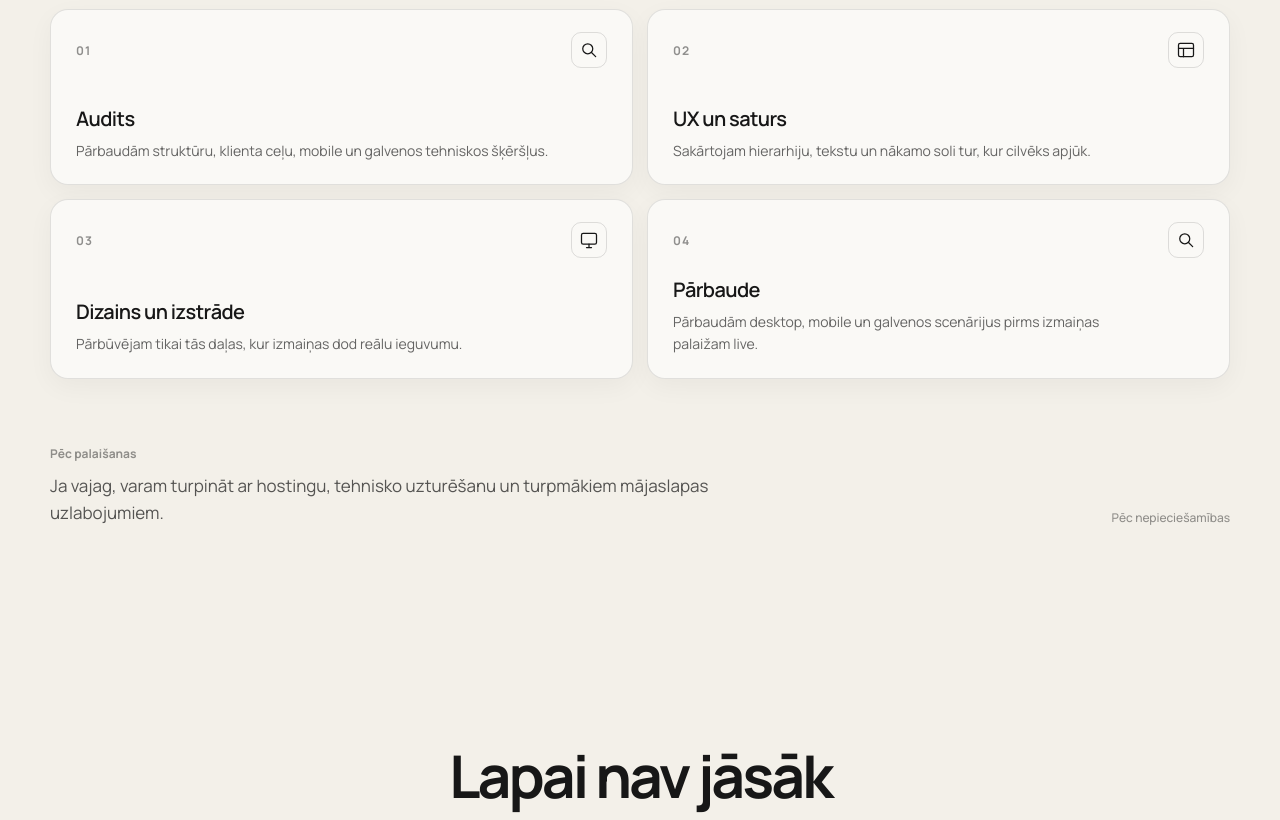
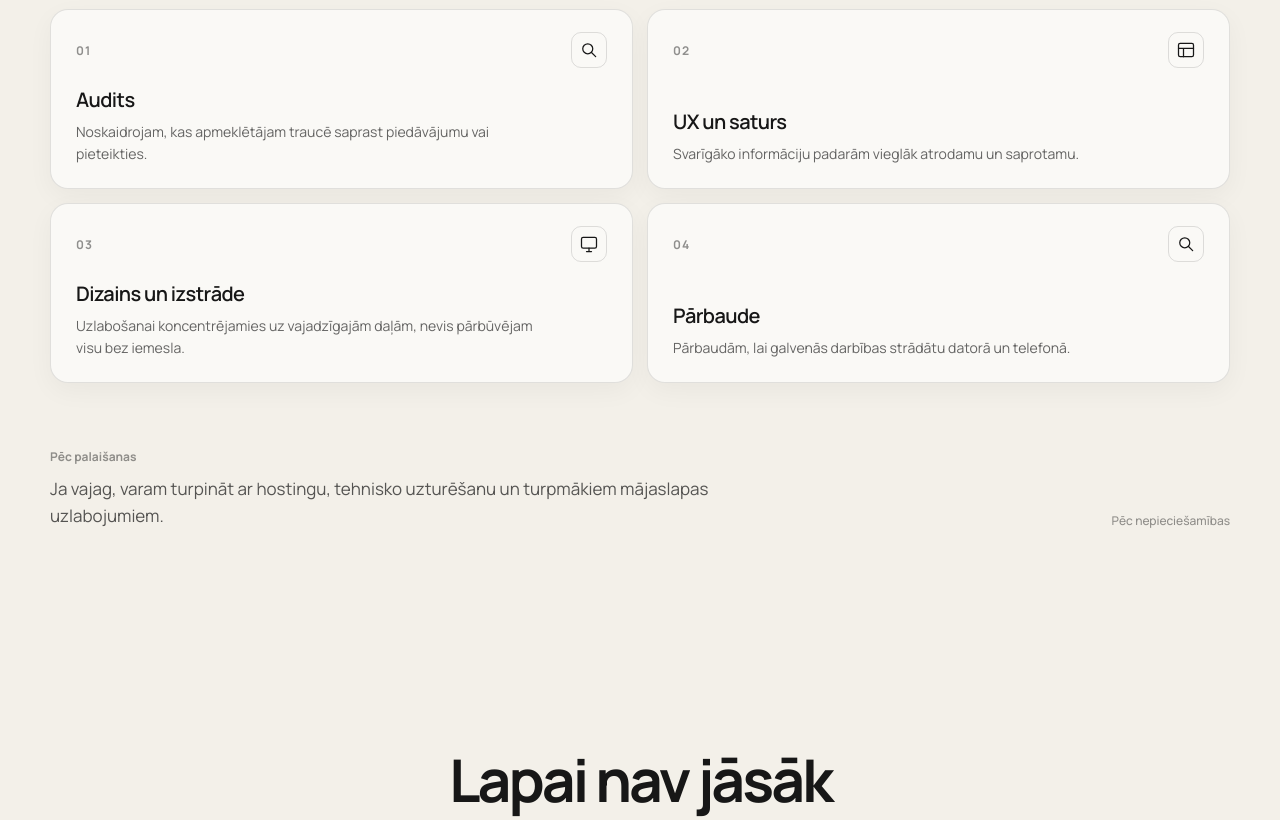
Before and after one commit to davisl24/WEBSITEAGENCY, a Next.js app: page /pakalpojumi/majaslapas-uzlabosana in a window 1280 px wide. Shown: the part 3660-4480 px from the top of the page. Built offline with nearby package versions, Linux system fonts and the light colour scheme.

Commit message:
copy: clarify client benefits in service delivery section

```diff
--- a/app/pakalpojumi/majaslapas-uzlabosana/page.tsx
+++ b/app/pakalpojumi/majaslapas-uzlabosana/page.tsx
@@ -213,10 +213,10 @@ export default function WebsiteUpgradePage() {
         title="Labojam to, kam ir jēga"
         description="Uzlabošanas apjomu nosaka esošās lapas problēmas, nevis iepriekš sagatavota pakete."
         items={[
-          { title: "Audits", text: "Pārbaudām struktūru, klienta ceļu, mobile un galvenos tehniskos šķēršļus." },
-          { title: "UX un saturs", text: "Sakārtojam hierarhiju, tekstu un nākamo soli tur, kur cilvēks apjūk." },
-          { title: "Dizains un izstrāde", text: "Pārbūvējam tikai tās daļas, kur izmaiņas dod reālu ieguvumu." },
-          { title: "Pārbaude", text: "Pārbaudām desktop, mobile un galvenos scenārijus pirms izmaiņas palaižam live." }
+          { title: "Audits", text: "Noskaidrojam, kas apmeklētājam traucē saprast piedāvājumu vai pieteikties." },
+          { title: "UX un saturs", text: "Svarīgāko informāciju padarām vieglāk atrodamu un saprotamu." },
+          { title: "Dizains un izstrāde", text: "Uzlabošanai koncentrējamies uz vajadzīgajām daļām, nevis pārbūvējam visu bez iemesla." },
+          { title: "Pārbaude", text: "Pārbaudām, lai galvenās darbības strādātu datorā un telefonā." }
         ]}
       />
 
```
